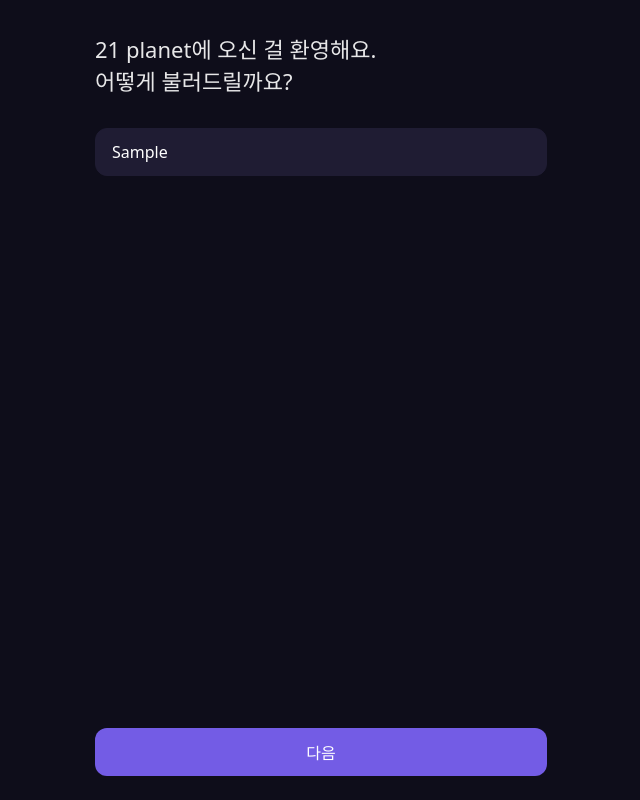
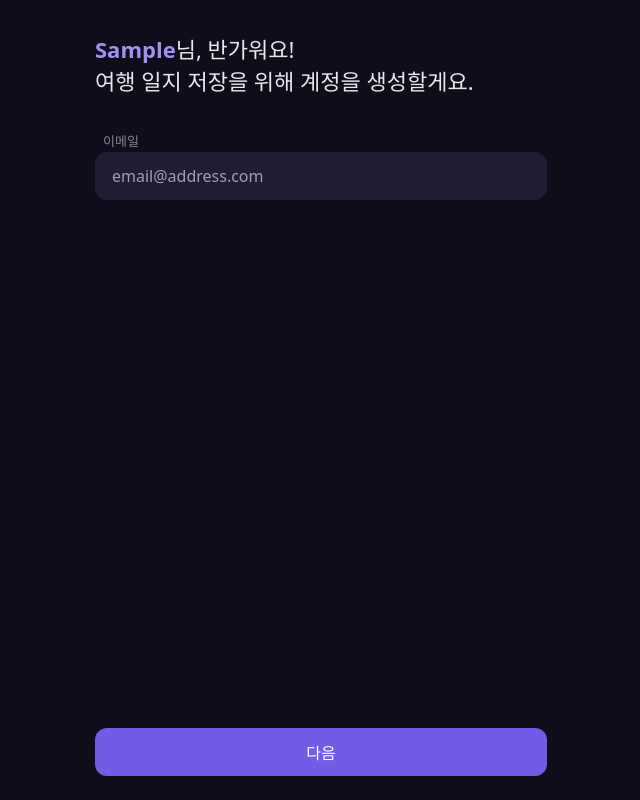
Before and after one commit to petercoco626/21planet_web, a Next.js app: page /sign-up in a window 1280 px wide. Both pictures are taken after typing "Sample" into the empty fields and a click on the button "다음". Shown: the whole page, without its empty margins (319-959 px from the left). Built offline with nearby package versions, Linux system fonts and the light colour scheme.

Commit message:
[feat] sign-up : email

```diff
--- a/app/(pages)/sign-up/page.tsx
+++ b/app/(pages)/sign-up/page.tsx
@@ -1,9 +1,9 @@
-import { NicknameForm } from '@/components/sign-up/nickname-form';
+import { SignUpForm } from '@/components/sign-up';
 
 export default function SignUpPage() {
   return (
     <main className="px-6 pb-6 w-full h-full box-border">
-      <NicknameForm />
+      <SignUpForm />
     </main>
   );
 }
--- a/components/base/input.tsx
+++ b/components/base/input.tsx
@@ -55,7 +55,10 @@
   return (
     <div className={className}>
       {labelName && (
-        <label htmlFor={id} className={'text-s_medium mb-1 pl-2'}>
+        <label
+          htmlFor={id}
+          className={clsx(errorStyle.label, 'text-s_medium mb-1 pl-2')}
+        >
           {labelName}
         </label>
       )}
--- /dev/null
+++ b/components/sign-up/email-form.tsx
@@ -0,0 +1,81 @@
+'use client';
+
+import { FormProvider, useForm } from 'react-hook-form';
+import { Input } from '../base/input';
+import { Button } from '../base/button';
+import { useQueryClient } from '@tanstack/react-query';
+import { useSignUpActions } from '@/stores/sign-up/sign-up.store';
+import { useEffect } from 'react';
+
+interface EmailFormValue {
+  email: string;
+}
+
+export function EmailForm() {
+  const queryClient = useQueryClient();
+
+  const setCurrentSignUpProcessType =
+    useSignUpActions().setCurrentSignUpProcessType;
+
+  const defaultEmail = queryClient.getQueryData<string>(['sign-up', 'email']);
+
+  const writtenNickname = queryClient.getQueryData<string>([
+    'sign-up',
+    'nickname',
+  ]);
+
+  const EmailFormMethods = useForm<EmailFormValue>({
+    mode: 'onSubmit',
+    defaultValues: {
+      email: defaultEmail || '',
+    },
+  });
+
+  const { handleSubmit } = EmailFormMethods;
+
+  const handleNextButtonClick = ({ email }: EmailFormValue) => {
+    setCurrentSignUpProcessType('password');
+    queryClient.setQueryData(['sign-up', 'email'], email);
+  };
+
+  return (
+    <FormProvider {...EmailFormMethods}>
+      <form
+        className="w-full h-full flex flex-col justify-between"
+        autoComplete="off"
+        onSubmit={handleSubmit((EmailFormValue) => {
+          handleNextButtonClick(EmailFormValue);
+        })}
+      >
+        <div>
+          <h1 className="text-xxl_light text-white-0.9  my-8">
+            <span className="text-xxl_bold text-violet-300">
+              {writtenNickname}
+            </span>
+            님, 반가워요!
+            <br />
+            여행 일지 저장을 위해 계정을 생성할게요.
+          </h1>
+
+          <Input
+            name="email"
+            type="text"
+            labelName="이메일"
+            placeholder={'email@address.com'}
+            required={{
+              value: true,
+              message: '이메일을 알려주세요',
+            }}
+            pattern={{
+              value: /^[a-zA-Z0-9._-]+@[a-zA-Z0-9.-]+\.[a-zA-Z]{2,4}$/,
+              message: '이메일 형식에 맞지 않아요',
+            }}
+          />
+        </div>
+        <Button variant="primary" size="large" className="w-full">
+          다음
+        </Button>
+      </form>
+    </FormProvider>
+  );
+}
--- /dev/null
+++ b/components/sign-up/index.tsx
@@ -0,0 +1,51 @@
+'use client';
+
+import { EmailForm } from '@/components/sign-up/email-form';
+import { NicknameForm } from '@/components/sign-up/nickname-form';
+import { pathname } from '@/constants/path';
+import { useCurrentSignUpProcessType } from '@/stores/sign-up/sign-up.store';
+import { useQueryClient } from '@tanstack/react-query';
+import { useRouter } from 'next/navigation';
+import { useEffect } from 'react';
+
+export function SignUpForm() {
+  const route = useRouter();
+
+  const queryClient = useQueryClient();
+
+  const currentSignUpProcessType = useCurrentSignUpProcessType();
+
+  useEffect(() => {
+    const writtenNickname = queryClient.getQueryData<string>([
+      'sign-up',
+      'nickname',
+    ]);
+
+    const writtenEmail = queryClient.getQueryData<string>(['sign-up', 'email']);
+
+    const writtenPassword = queryClient.getQueryData<string>([
+      'sign-up',
+      'password',
+    ]);
+
+    if (currentSignUpProcessType === 'email') {
+      if (!writtenNickname) route.push(pathname.WORK_THROUGH);
+    }
+
+    if (currentSignUpProcessType === 'password') {
+      if (!writtenNickname || !writtenEmail) route.push(pathname.WORK_THROUGH);
+    }
+
+    if (currentSignUpProcessType === 'terms') {
+      if (!writtenNickname || !writtenEmail || !writtenPassword)
+        route.push(pathname.WORK_THROUGH);
+    }
+  }, [currentSignUpProcessType]);
+
+  return (
+    <section className="w-full h-full">
+      {currentSignUpProcessType === 'nickname' && <NicknameForm />}
+      {currentSignUpProcessType === 'email' && <EmailForm />}
+    </section>
+  );
+}
--- a/components/sign-up/nickname-form.tsx
+++ b/components/sign-up/nickname-form.tsx
@@ -4,6 +4,7 @@
 import { Input } from '../base/input';
 import { Button } from '../base/button';
 import { useQueryClient } from '@tanstack/react-query';
+import { useSignUpActions } from '@/stores/sign-up/sign-up.store';
 
 interface NicknameFormValue {
   nickname: string;
@@ -11,6 +12,9 @@
 
 export function NicknameForm() {
   const queryClient = useQueryClient();
+
+  const setCurrentSignUpProcessType =
+    useSignUpActions().setCurrentSignUpProcessType;
 
   const defaultNickname = queryClient.getQueryData<string>([
     'sign-up',
@@ -27,6 +31,7 @@
   const { handleSubmit } = nicknameFormMethods;
 
   const handleNextButtonClick = ({ nickname }: NicknameFormValue) => {
+    setCurrentSignUpProcessType('email');
     queryClient.setQueryData(['sign-up', 'nickname'], nickname);
   };
 
--- a/package.json
+++ b/package.json
@@ -16,7 +16,8 @@
     "next": "14.1.0",
     "react": "^18",
     "react-dom": "^18",
-    "react-hook-form": "^7.50.1"
+    "react-hook-form": "^7.50.1",
+    "zustand": "^4.5.1"
   },
   "devDependencies": {
     "@svgr/webpack": "^8.1.0",
--- /dev/null
+++ b/stores/sign-up/sign-up.store.ts
@@ -0,0 +1,29 @@
+import { create } from 'zustand';
+
+type SignUpProcessType =
+  | 'nickname'
+  | 'email'
+  | 'password'
+  | 'terms'
+  | 'success';
+
+interface SignUpState {
+  currentSignUpProcessType: SignUpProcessType;
+  actions: {
+    setCurrentSignUpProcessType: (SignUpProcessType: SignUpProcessType) => void;
+  };
+}
+
+export const useSignUpStore = create<SignUpState>()((set) => ({
+  currentSignUpProcessType: 'nickname',
+  actions: {
+    setCurrentSignUpProcessType: (SignUpProcessType: SignUpProcessType) => {
+      set(() => ({ currentSignUpProcessType: SignUpProcessType }));
+    },
+  },
+}));
+
+export const useSignUpActions = () => useSignUpStore((state) => state.actions);
+
+export const useCurrentSignUpProcessType = () =>
+  useSignUpStore((state) => state.currentSignUpProcessType);
```
Also changed, not shown: 1 other file (tests, documents, lock files or other folders).
